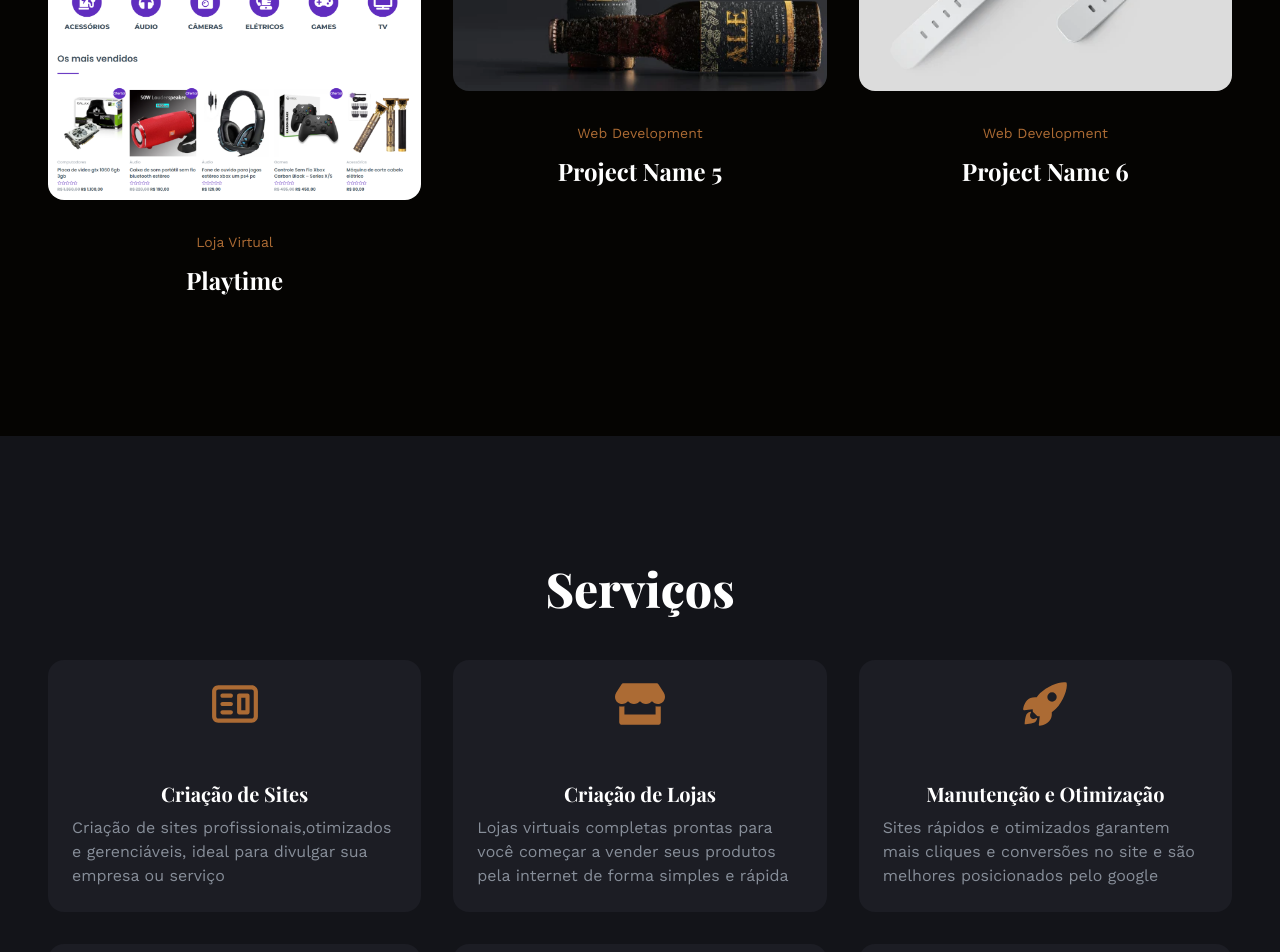
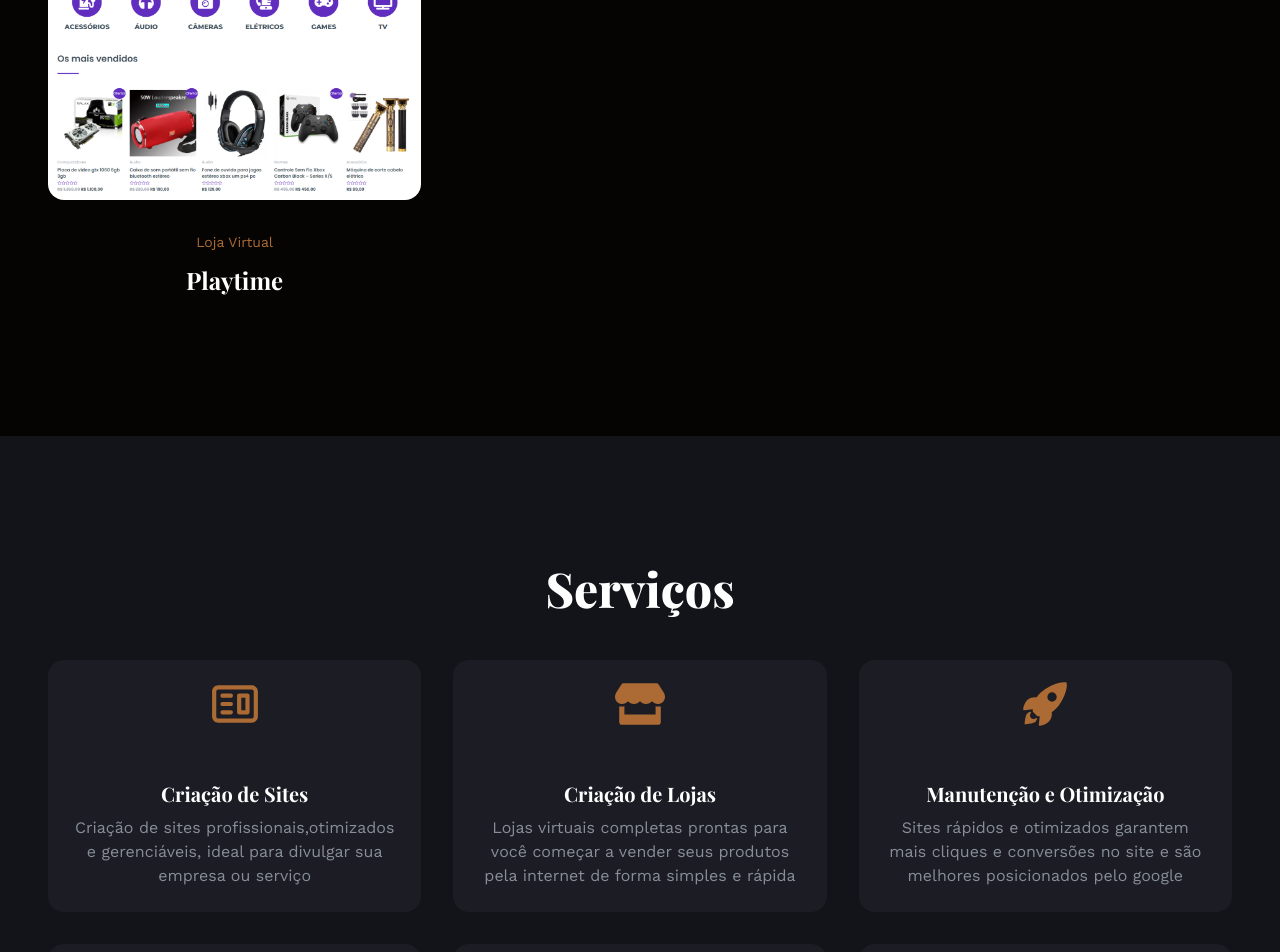
Before and after one commit to jaedsonoliveira/alvestech, a React (Create React App) app: page / in a window 1280 px wide. Shown: the part 1900-2852 px from the top of the page. Built offline with nearby package versions, Linux system fonts and the light colour scheme; a web font is replaced by a local one.

Commit message:
melhorias

```diff
--- a/package.json
+++ b/package.json
@@ -12,7 +12,9 @@
     "@testing-library/user-event": "^13.5.0",
     "react": "^17.0.2",
     "react-dom": "^17.0.2",
+    "react-router-dom": "^6.3.0",
     "react-scripts": "5.0.0",
+    "styled-components": "^5.3.5",
     "web-vitals": "^2.1.4"
   },
   "scripts": {
--- a/public/index.html
+++ b/public/index.html
@@ -2,7 +2,7 @@
 <html lang="en">
   <head>
     <meta charset="utf-8" />
-    <link rel="icon" href="%PUBLIC_URL%/favicon.ico" />
+
     <meta name="viewport" content="width=device-width, initial-scale=1" />
     <meta name="theme-color" content="#000000" />
     <meta
@@ -31,7 +31,7 @@
       href="https://fonts.googleapis.com/css2?family=Playfair+Display:ital,wght@0,400;0,500;0,600;0,700;0,800;0,900;1,400;1,500;1,600;1,700;1,800;1,900&family=Work+Sans:ital,wght@0,100;0,200;0,300;0,400;0,500;0,600;0,700;0,800;1,100;1,200;1,300;1,400;1,500;1,600;1,700;1,800;1,900&display=swap"
       rel="stylesheet"
     />
-    <title>React App</title>
+    <title>Alves Tech</title>
   </head>
   <body>
     <noscript>You need to enable JavaScript to run this app.</noscript>
--- a/src/components/Hero.js
+++ b/src/components/Hero.js
@@ -1,7 +1,10 @@
 import React from 'react';
+import {Link} from 'react-router-dom'
+import styled from "styled-components";
 
 // import woman image
 import WomanImg from '../assets/img/bg1.png';
+
 
 const Hero = () => {
   return (
@@ -20,9 +23,12 @@ const Hero = () => {
             Ajudamos nossos clientes a transformar e potencializar seu negócio oferecendo serviços de alta qualidade, com ótimos resultados
 e custos acessíveis
             </p>
-            <button className='btn btn-md bg-accent hover:bg-secondary-hover md:btn-md rounded-md transition-all'>
+
+
+            <button as={Link} to ='/Contato' className='btn btn-md bg-accent hover:bg-secondary-hover md:btn-md rounded-md transition-all'>
               Entre em contato
             </button>
+
           </div>
           <div className='hidden lg:flex flex-1 justify-end items-end h-full'>
             <img src={WomanImg} alt='' />
--- a/src/components/Services.js
+++ b/src/components/Services.js
@@ -21,7 +21,7 @@ const Services = () => {
                   {icon}
                 </div>
                 <h4 className='text-xl font-bold text-center mb-2'>{name}</h4>
-                <p className=''>{description}</p>
+                <p className='text-center'>{description}</p>
               </div>
             );
           })}
--- a/src/data.js
+++ b/src/data.js
@@ -141,18 +141,8 @@ export const projectsData = [
     name: 'Playtime',
     category: 'loja virtual',
   },
-  {
-    id: '5',
-    image: Project5,
-    name: 'project name 5',
-    category: 'web development',
-  },
-  {
-    id: '6',
-    image: Project6,
-    name: 'project name 6',
-    category: 'web development',
-  },
+
+
 ];
 
 // projects
```
Also changed, not shown: 2 other files (tests, documents, lock files or other folders).
